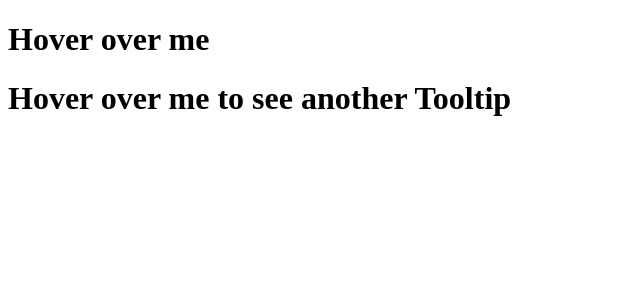
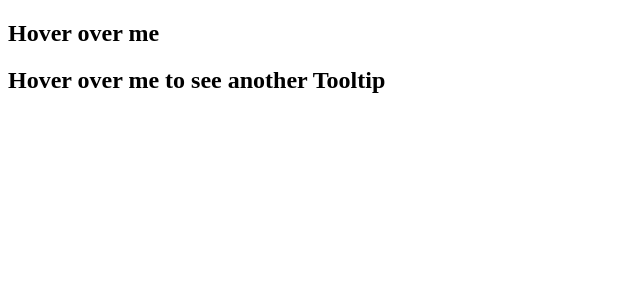
Before and after one commit to acciojob/react-composition-3-arjunsinghbazal, a React app: page / in a window 1280 px wide. Shown: the top 300 px of the page, without its empty margins (0-640 px from the left). Built offline with nearby package versions, Linux system fonts and the light colour scheme.

Commit message:
submitting code-Thu Jun 15 2023 12:19:01 GMT+0530 (India Standard Time)

```diff
--- a/src/components/Tooltip.js
+++ b/src/components/Tooltip.js
@@ -3,8 +3,8 @@ import React from "react";
 const Tool=({value,enter,leave,svalue,Enter,Leave})=>{
 return(
     <div >
-      <div className="tooltiptext" onMouseOver={enter} onMouseOut={leave}><h1>Hover over me</h1> {value?<p className="tootip">This is a Tooltip</p>:null}</div>
-      <div className="tooltiptext" onMouseOver={Enter} onMouseOut={Leave}><h1>Hover over me to see another Tooltip</h1> {svalue?<p className="tootip">This is a Tooltip of another toolkit</p>:null}</div>
+      <div className="tooltiptext" onMouseEnter={enter} onMouseLeave={leave}><h2 className="tootip">Hover over me</h2> {value?<p className="tootip">This is a Tooltip</p>:null}</div>
+      <div className="tooltiptext" onMouseEnter={Enter} onMouseLeave={Leave}><h2 className="tootip">Hover over me to see another Tooltip</h2> {svalue?<p className="tootip">This is a Tooltip of another toolkit</p>:null}</div>
     </div>
 )
 }
```
